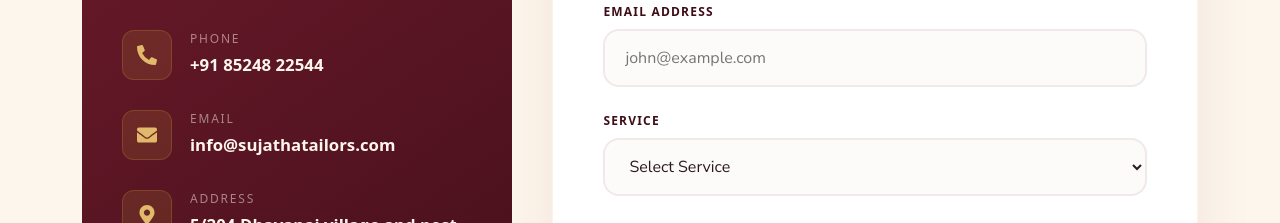
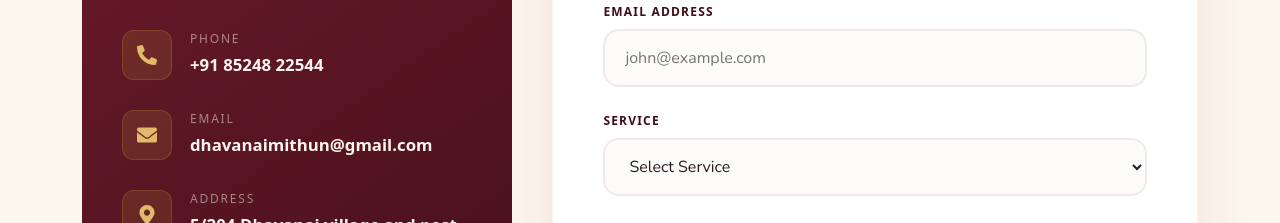
Before and after one commit to MITHU-SAJU/sujatha-tailors, a React (Vite) app: page / in a window 1280 px wide. Shown: the part 6060-6283 px from the top of the page. Built offline with nearby package versions, Linux system fonts and the light colour scheme.

Commit message:
secured emailjs with env + improved contact form UI

```diff
--- a/src/components/Contact/Contact.jsx
+++ b/src/components/Contact/Contact.jsx
@@ -139,7 +139,7 @@
                   <div className="contact-item-icon"><FaEnvelope /></div>
                   <div className="contact-item-body">
                     <span className="label">Email</span>
-                    <a href="mailto:dhavanaimithun@gmail.com" className="value">info@sujathatailors.com</a>
+                    <a href="mailto:dhavanaimithun@gmail.com" className="value">dhavanaimithun@gmail.com</a>
                   </div>
                 </div>
 
```
